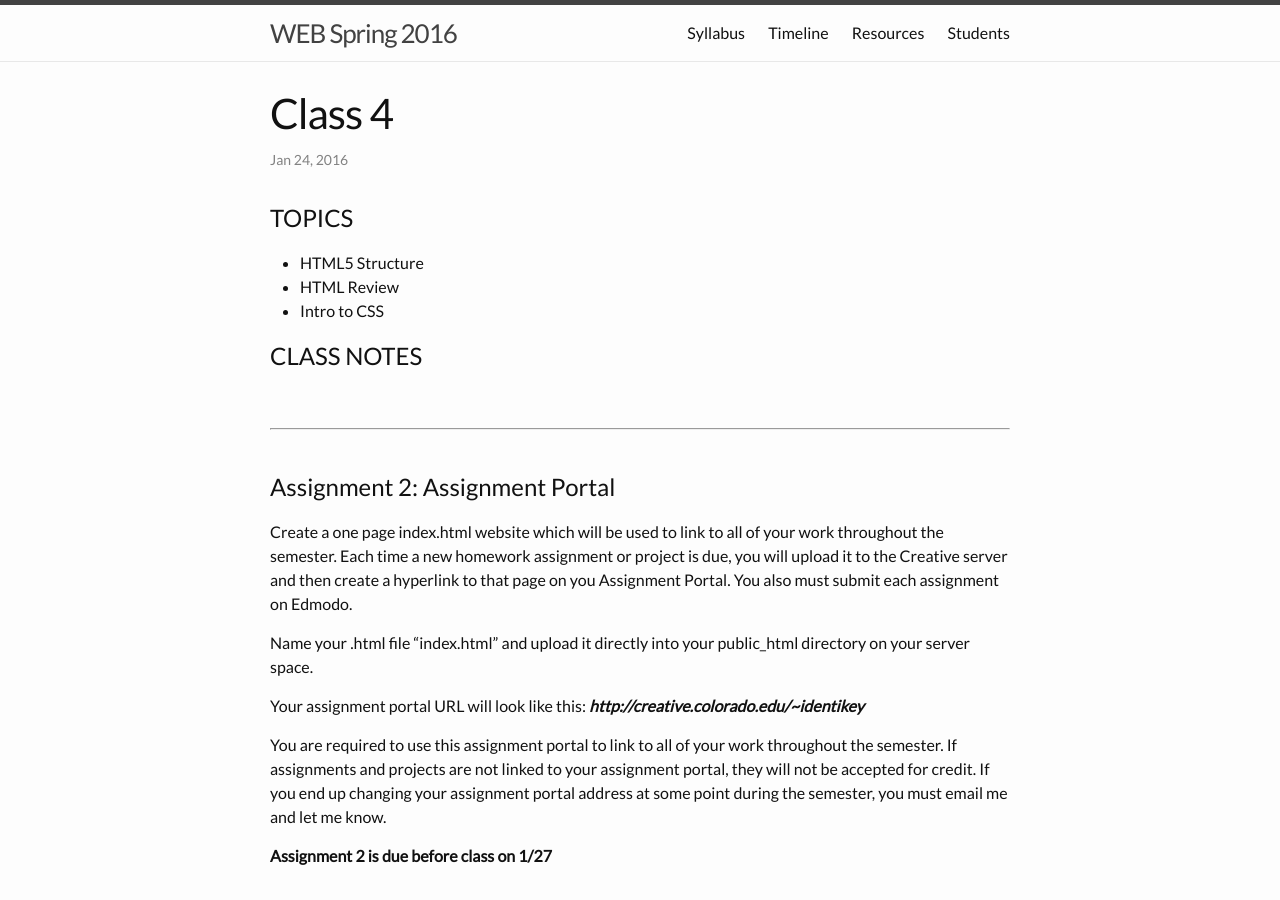
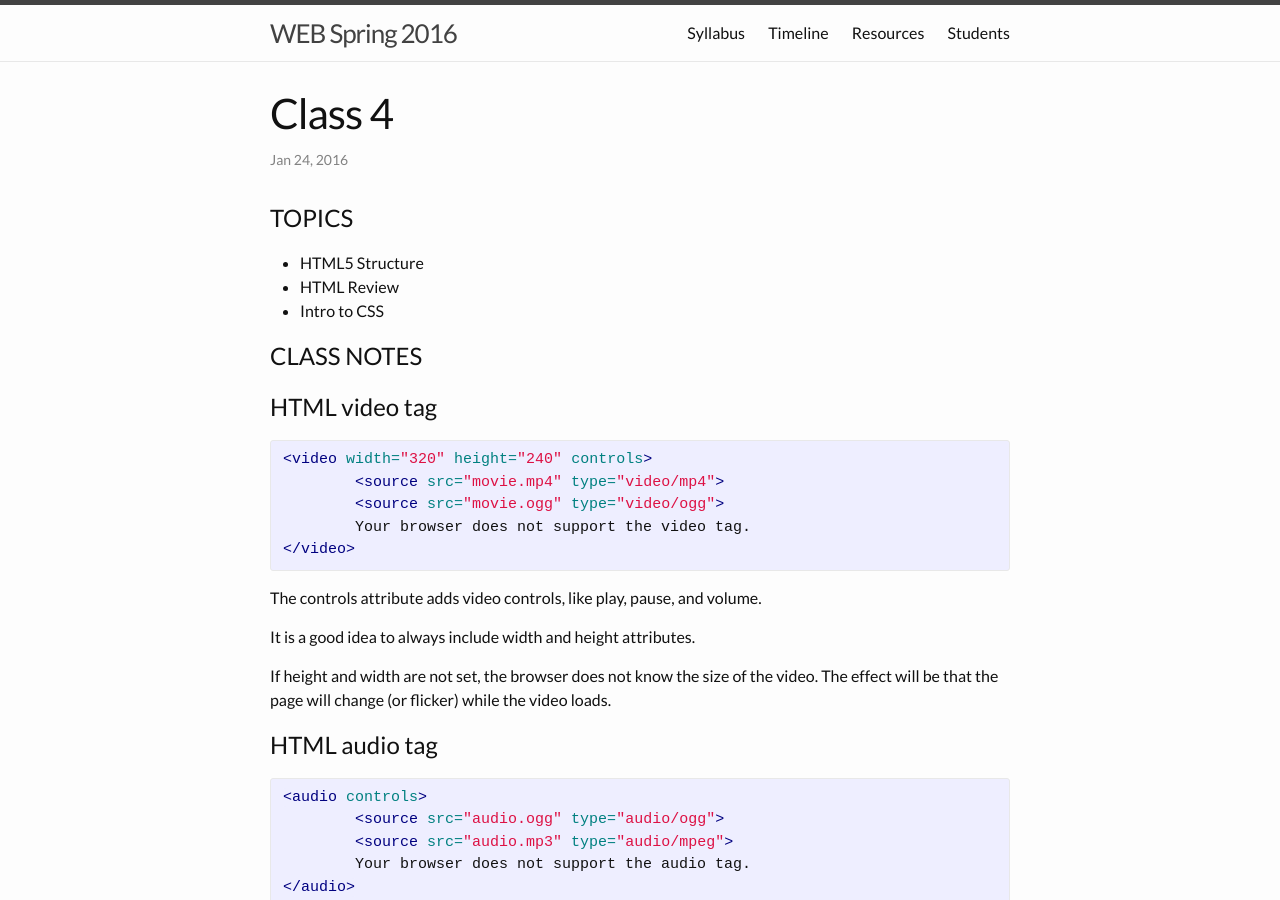
Before and after one commit to coloringchaos/web-spring-16, a Jekyll site: the page built from _posts/2016-01-25-class-04.md, in a window 1280 px wide and 900 px high. Built offline with Jekyll 4.4.1, drawn with Linux system fonts in a browser that asks for light colours.

Commit message:
updating notes

```diff
--- a/_posts/2016-01-25-class-04.md
+++ b/_posts/2016-01-25-class-04.md
@@ -15,6 +15,33 @@ permalink: class-4
 
 
 # CLASS NOTES
+
+#HTML video tag
+{% highlight html %}
+<video width="320" height="240" controls>
+	<source src="movie.mp4" type="video/mp4">
+	<source src="movie.ogg" type="video/ogg">
+	Your browser does not support the video tag.
+</video>
+{% endhighlight %}
+
+The controls attribute adds video controls, like play, pause, and volume.
+
+It is a good idea to always include width and height attributes.
+
+If height and width are not set, the browser does not know the size of the video. The effect will be that the page will change (or flicker) while the video loads.
+
+
+#HTML audio tag
+{% highlight html %}
+<audio controls>
+	<source src="audio.ogg" type="audio/ogg">
+	<source src="audio.mp3" type="audio/mpeg">
+	Your browser does not support the audio tag.
+</audio>
+{% endhighlight %}
+
+
 
 
 
```
Also changed, not shown: students.md (+2 -2 lines).
